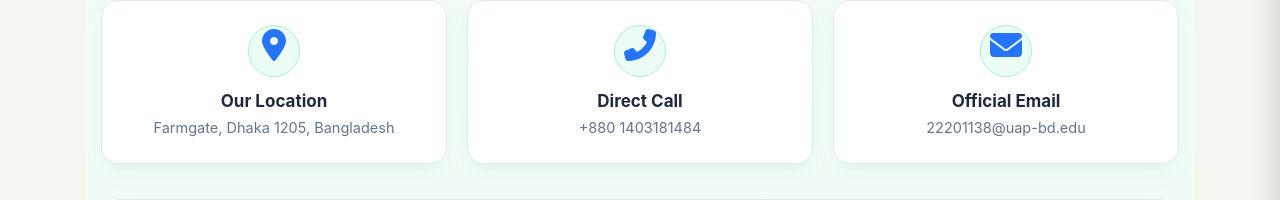
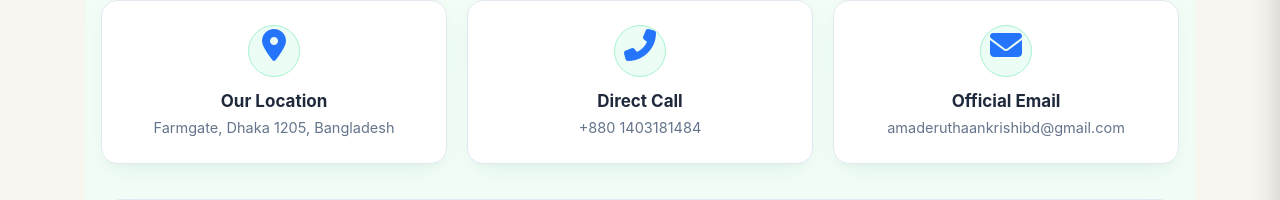
Before and after one commit to Mohd-Araf/amader_uthaan_krishi-ERP-Software-, a Django app: page /contact/ in a window 1280 px wide. Shown: the part 301-501 px from the top of the page. Run offline with Django 5.2, Linux system fonts and the light colour scheme.

Commit message:
Update contact email address in contact.html

```diff
--- a/Templates/contact.html
+++ b/Templates/contact.html
@@ -37,7 +37,7 @@
           <i class="fas fa-envelope"></i>
         </div>
         <h4>Official Email</h4>
-        <p><a href="mailto:22201138@uap-bd.edu">22201138@uap-bd.edu</a></p>
+        <p><a href="mailto:amaderuthaankrishibd@gmail.com">amaderuthaankrishibd@gmail.com</a></p>
       </div>
     </div>
 
```
